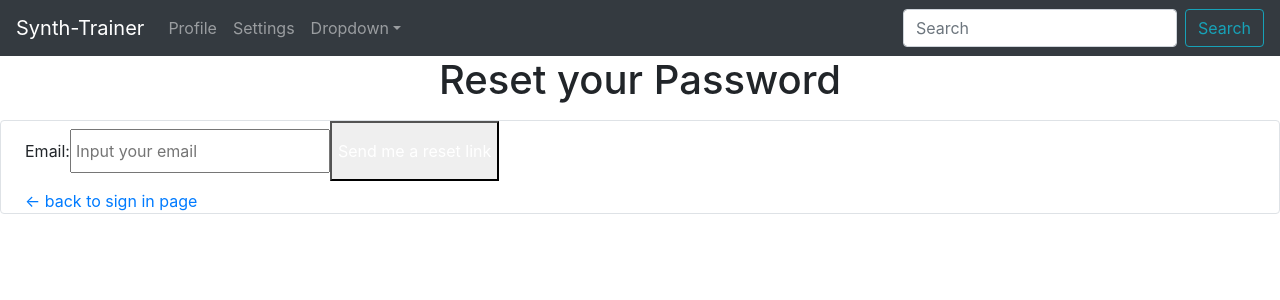
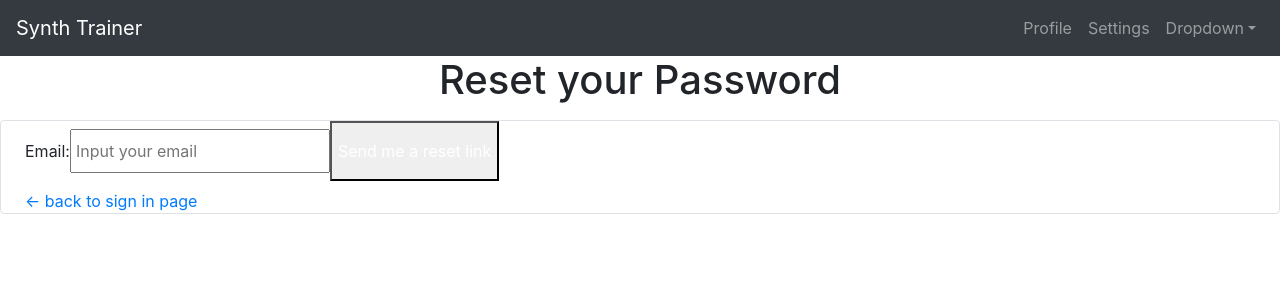
Before and after one commit to alvinlai808/Synth-Trainer, a React (Create React App) app in the folder synth-trainer/: page /passwordReset in a window 1280 px wide. Shown: the top 300 px of the page. Built offline with nearby package versions, Linux system fonts and the light colour scheme; no server answers.

Commit message:
Aligned buttons with right side and deleted search bar

```diff
--- a/synth-trainer/src/Components/NavBar.jsx
+++ b/synth-trainer/src/Components/NavBar.jsx
@@ -11,10 +11,10 @@ import {
 const NavigationBar = () => {
   return (
     <Navbar bg="dark" expand="lg" variant="dark">
-      <Navbar.Brand href="/">Synth-Trainer</Navbar.Brand>
+      <Navbar.Brand href="/">Synth Trainer</Navbar.Brand>
       <Navbar.Toggle aria-controls="basic-navbar-nav" />
       <Navbar.Collapse id="basic-navbar-nav">
-        <Nav className="mr-auto">
+        <Nav className="ml-auto">
           <Nav.Link href="#profile">Profile</Nav.Link>
           <Nav.Link href="#settings">Settings</Nav.Link>
           <NavDropdown title="Dropdown" id="basic-nav-dropdown">
@@ -29,10 +29,10 @@ const NavigationBar = () => {
             </NavDropdown.Item>
           </NavDropdown>
         </Nav>
-        <Form inline>
+        {/* <Form inline>
           <FormControl type="text" placeholder="Search" className="mr-sm-2" />
           <Button variant="outline-info">Search</Button>
-        </Form>
+        </Form> */}
       </Navbar.Collapse>
     </Navbar>
   );
```
